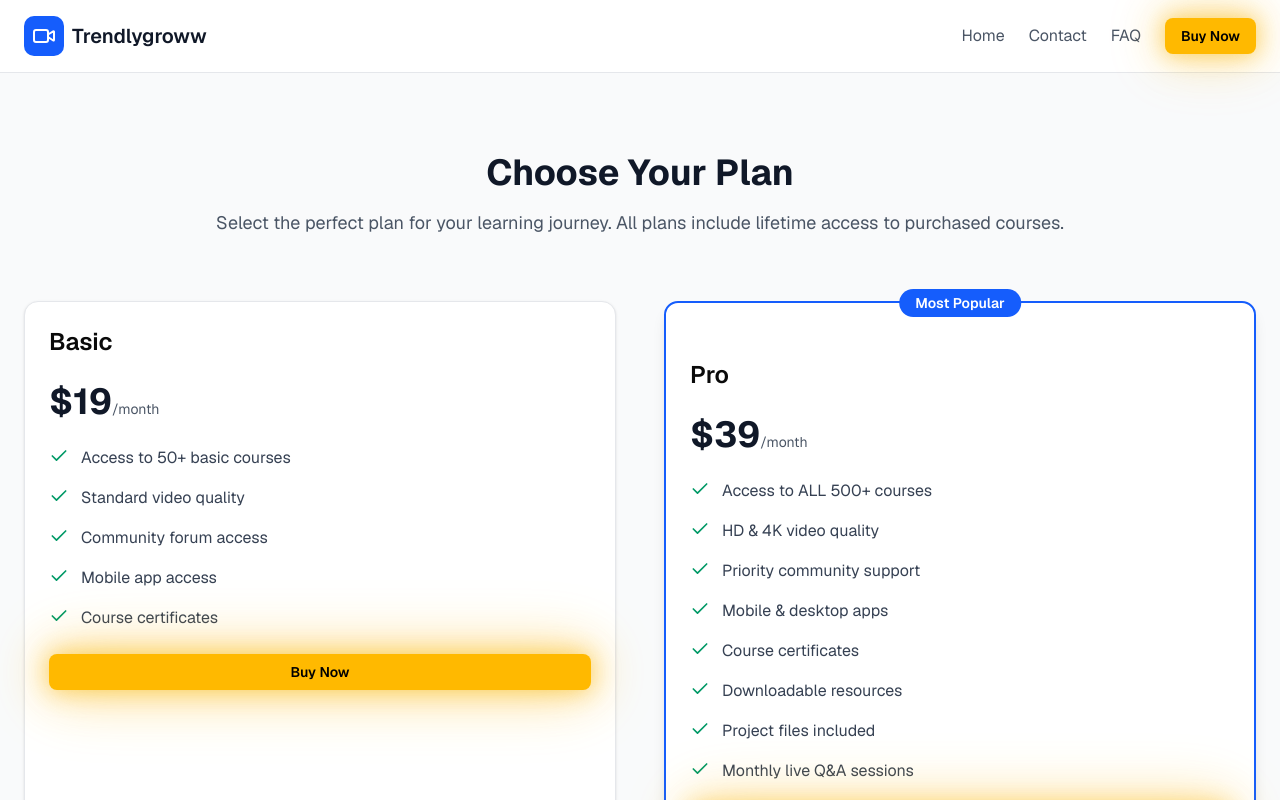
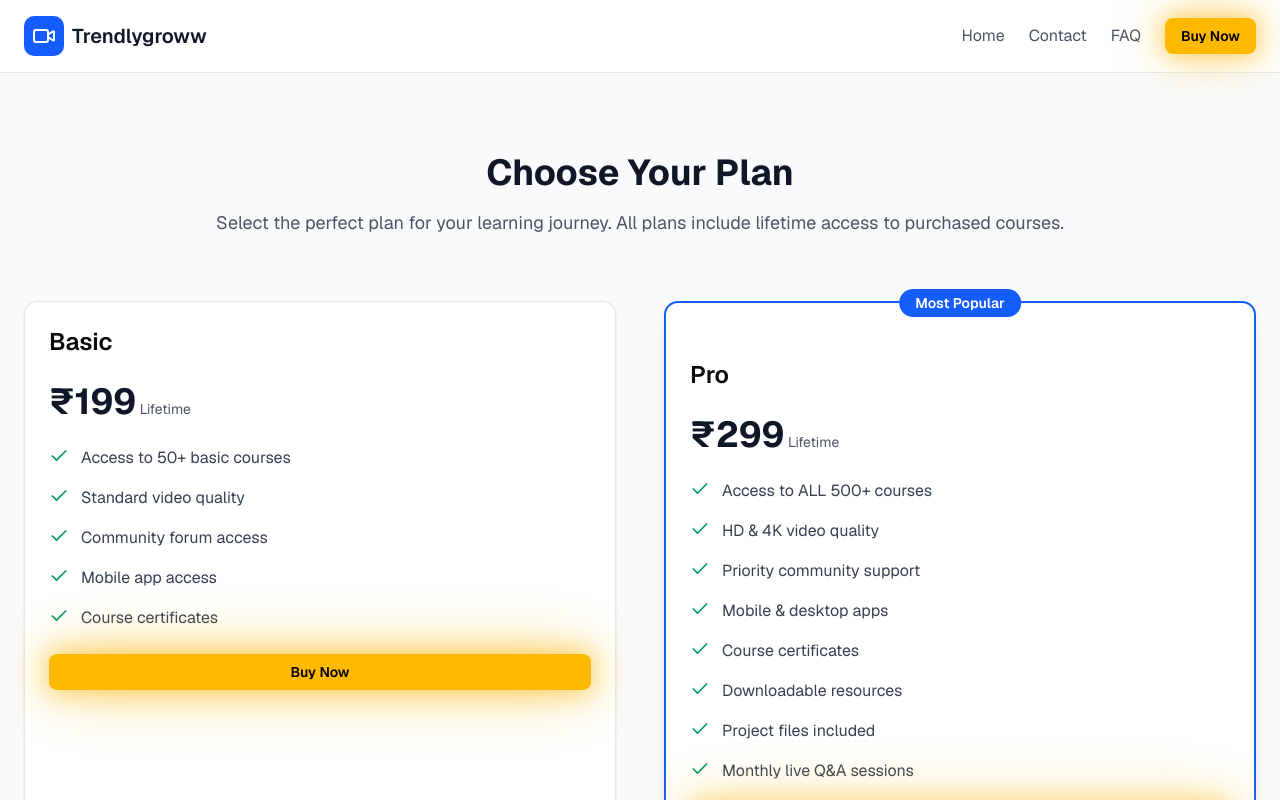
Before and after one commit to Meeranmk/trendly, a Next.js app: page /pricing in a window 1280 px wide. Shown: the top 800 px of the page. Built offline with nearby package versions, Linux system fonts and the light colour scheme.

Commit message:
Update pricing to Indian Rupees - Basic ₹199, Pro ₹299 lifetime

```diff
--- a/app/pricing/page.tsx
+++ b/app/pricing/page.tsx
@@ -48,7 +48,7 @@ export default function PricingPage() {
         },
         body: JSON.stringify({
           amount: amount,
-          currency: 'USD',
+          currency: 'INR',
           planName: planName,
         }),
       })
@@ -165,8 +165,8 @@ export default function PricingPage() {
               <CardHeader>
                 <CardTitle className="text-2xl">Basic</CardTitle>
                 <CardDescription className="mt-4">
-                  <span className="text-4xl font-bold text-gray-900">$19</span>
-                  <span className="text-gray-600">/month</span>
+                  <span className="text-4xl font-bold text-gray-900">₹199</span>
+                  <span className="text-gray-600"> Lifetime</span>
                 </CardDescription>
               </CardHeader>
               <CardContent className="space-y-4">
@@ -186,7 +186,7 @@ export default function PricingPage() {
               <CardFooter>
                 <Button
                   className="w-full bg-amber-400 hover:bg-amber-500 text-black font-semibold btn-glow"
-                  onClick={() => handlePayment('Basic', 19)}
+                  onClick={() => handlePayment('Basic', 199)}
                   disabled={loading !== null}
                 >
                   {loading === 'Basic' ? 'Processing...' : 'Buy Now'}
@@ -202,8 +202,8 @@ export default function PricingPage() {
               <CardHeader className="pt-8">
                 <CardTitle className="text-2xl">Pro</CardTitle>
                 <CardDescription className="mt-4">
-                  <span className="text-4xl font-bold text-gray-900">$39</span>
-                  <span className="text-gray-600">/month</span>
+                  <span className="text-4xl font-bold text-gray-900">₹299</span>
+                  <span className="text-gray-600"> Lifetime</span>
                 </CardDescription>
               </CardHeader>
               <CardContent className="space-y-4">
@@ -226,7 +226,7 @@ export default function PricingPage() {
               <CardFooter>
                 <Button
                   className="w-full bg-amber-400 hover:bg-amber-500 text-black font-semibold btn-glow"
-                  onClick={() => handlePayment('Pro', 39)}
+                  onClick={() => handlePayment('Pro', 299)}
                   disabled={loading !== null}
                 >
                   {loading === 'Pro' ? 'Processing...' : 'Buy Now'}
```
